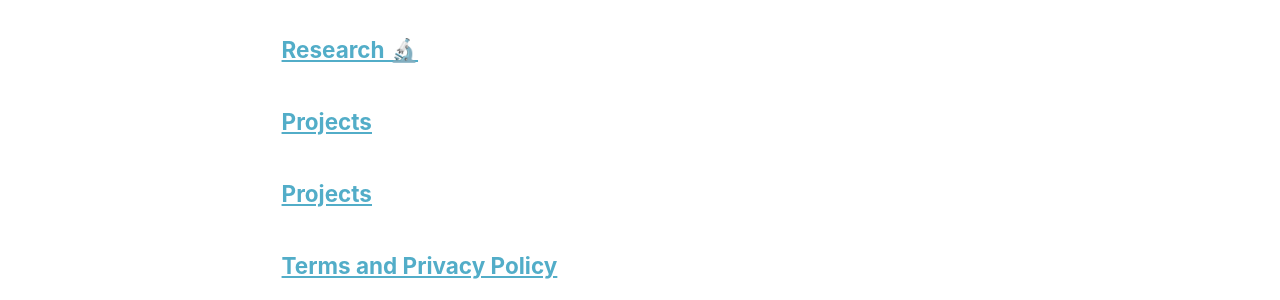
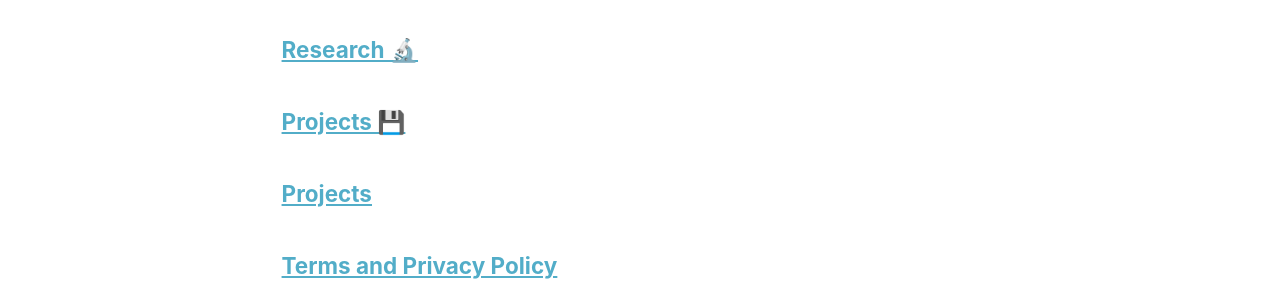
Before and after one commit to KLGR123/KLGR123.github.io, a Jekyll site: the page built from _pages/page-archive.html, in a window 1280 px wide. Shown: the part 1253-1553 px from the top of the page. Built offline with Jekyll 4.4.1, drawn with Linux system fonts in a browser that asks for light colours.

```diff
--- a/_pages/teaching.html
+++ b/_pages/teaching.html
@@ -1,6 +1,6 @@
 ---
 layout: archive
-title: "Projects"
+title: "Projects 💾"
 permalink: /teaching/
 author_profile: true
 ---
```
